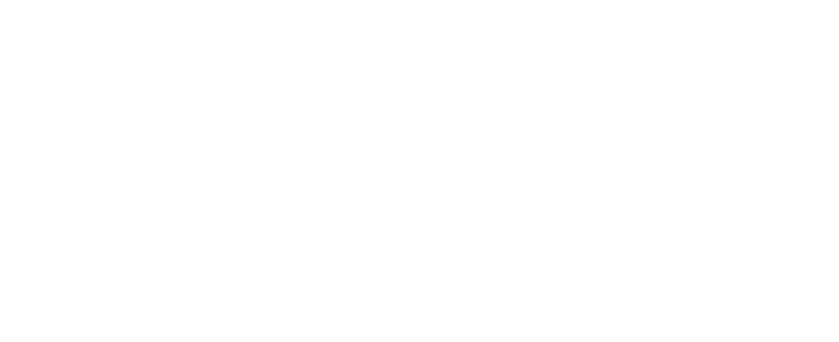
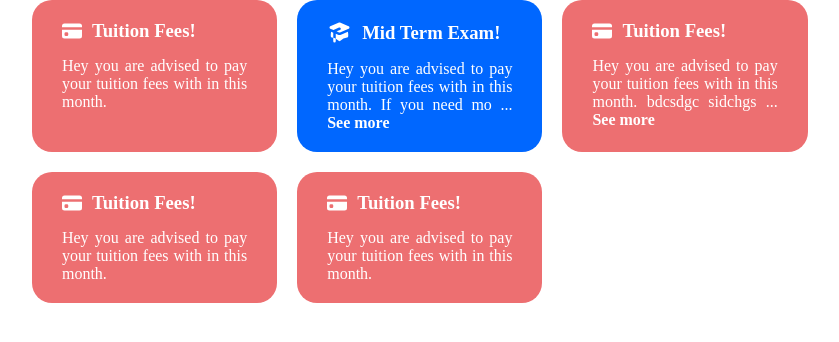
Before and after one commit to dev-faisal-ahmed/AxioClass-fr, a React (Vite) app: page / in a window 1280 px wide. Shown: the top 342 px of the page, without its empty margins (162-1001 px from the left). Built offline with nearby package versions, Linux system fonts and the light colour scheme.

Commit message:
notice added

```diff
--- a/src/components/component_page/home_page/HomePage.jsx
+++ b/src/components/component_page/home_page/HomePage.jsx
@@ -0,0 +1,10 @@
+import React from "react";
+import { AllNotices } from "./notice/AllNotices";
+
+export function HomePage() {
+  return (
+    <div>
+      <AllNotices />
+    </div>
+  );
+}
--- /dev/null
+++ b/src/components/component_page/home_page/notice/AllNotices.jsx
@@ -0,0 +1,20 @@
+import React from "react";
+import { Notice } from "./Notice";
+import { noticeData } from "../../../../fake_data/noticeData";
+
+export const AllNotices = () => {
+  return (
+    <div className="allNotices">
+      {noticeData.map((notice, index) => (
+        <Notice
+          key={index}
+          title={notice.title}
+          description={notice.description}
+          category={notice.category}
+        />
+      ))}
+    </div>
+  );
+};
+
+// holiday, financial, exam, application
--- /dev/null
+++ b/src/components/component_page/home_page/notice/Notice.jsx
@@ -0,0 +1,33 @@
+import React from "react";
+import "./notice.css";
+import { HiAcademicCap } from "react-icons/hi";
+import { BsFillCreditCardFill } from "react-icons/bs";
+
+export const Notice = ({ title, description, category }) => {
+  let icon;
+  let color;
+  if (category.includes("academic")) {
+    icon = <HiAcademicCap size={25} />;
+  } else if (category === "financial") {
+    icon = <BsFillCreditCardFill size={20} />;
+  }
+  if (category === "academic-exam") {
+    color = "#0067FF";
+  } else if (category === "academic-holiday") {
+    color = "#CE76FE";
+  } else if (category === "financial") {
+    color = "#ED6F71";
+  }
+  return (
+    <section style={{ backgroundColor: color }} className="notice">
+      <div className="notice__top">
+        {icon}
+        <h3>{title}</h3>
+      </div>
+      <p className="text-justify">
+        {description.length > 80 ? description.slice(0, 80) + " ..." : description}{" "}
+        {description.length > 80 ? <span className="font-semibold"> See more</span> : ""}
+      </p>
+    </section>
+  );
+};
--- /dev/null
+++ b/src/components/component_page/home_page/notice/notice.css
@@ -0,0 +1,18 @@
+.allNotices {
+  display: grid;
+  grid-template-columns: repeat(3, 1fr);
+  gap: 20px;
+}
+
+.notice {
+  border-radius: 20px;
+  padding: 20px 30px;
+  color: white;
+}
+
+.notice__top {
+  display: flex;
+  align-items: center;
+  gap: 10px;
+  margin-bottom: 15px;
+}
--- /dev/null
+++ b/src/fake_data/noticeData.js
@@ -0,0 +1,29 @@
+export const noticeData = [
+  {
+    title: "Tuition Fees!",
+    description: "Hey you are advised to pay your tuition fees with in this month.",
+    category: "financial",
+  },
+  {
+    title: "Mid Term Exam!",
+    description:
+      "Hey you are advised to pay your tuition fees with in this month. If  you need money help me get outta hsds sdsdg sosdcsd isdcysdcsvsd cfsd yduscguydf ",
+    category: "academic-exam",
+  },
+  {
+    title: "Tuition Fees!",
+    description:
+      "Hey you are advised to pay your tuition fees with in this month. bdcsdgc sidchgsdc sdcsdigcsd lcsdcgsdic e;gvr vgv sdcsd usdcs dis sdcs dclsdc sdcgysdc sdo;cvsd csdy8csd sdocvsdc ssdc sd;cgsd csdvsdc sd sdcho;sdcv sdcjsdc sd;csdvc schsdcg sdcdf vlgvfd vo;v atfg slgfifgkfuweilfg",
+    category: "financial",
+  },
+  {
+    title: "Tuition Fees!",
+    description: "Hey you are advised to pay your tuition fees with in this month.",
+    category: "financial",
+  },
+  {
+    title: "Tuition Fees!",
+    description: "Hey you are advised to pay your tuition fees with in this month.",
+    category: "financial",
+  },
+];
--- a/src/index.css
+++ b/src/index.css
@@ -12,3 +12,27 @@
   --color-secondary-light: "";
   --color-secondary-dark: "";
 }
+
+/* *********** utility class *********** */
+
+/* ********* display *********  */
+.text-justify {
+  text-align: justify;
+}
+.flex {
+  display: flex;
+}
+.center-y {
+  display: flex;
+  align-items: center;
+}
+.center-xy {
+  display: flex;
+  align-items: center;
+  justify-content: center;
+}
+
+/* ********* font-weight *********  */
+.font-semibold {
+  font-weight: 700;
+}
--- a/src/pages/Home.jsx
+++ b/src/pages/Home.jsx
@@ -1,10 +1,11 @@
-import React from 'react';
-import { GlobalLayout } from '../layout/global_layout/GlobalLayout';
+import React from "react";
+import { GlobalLayout } from "../layout/global_layout/GlobalLayout";
+import { HomePage } from "../components/component_page/home_page/HomePage";
 
 export const Home = () => {
   return (
     <div>
-      <GlobalLayout />
+      <GlobalLayout second={<HomePage />} />
     </div>
   );
 };
```
